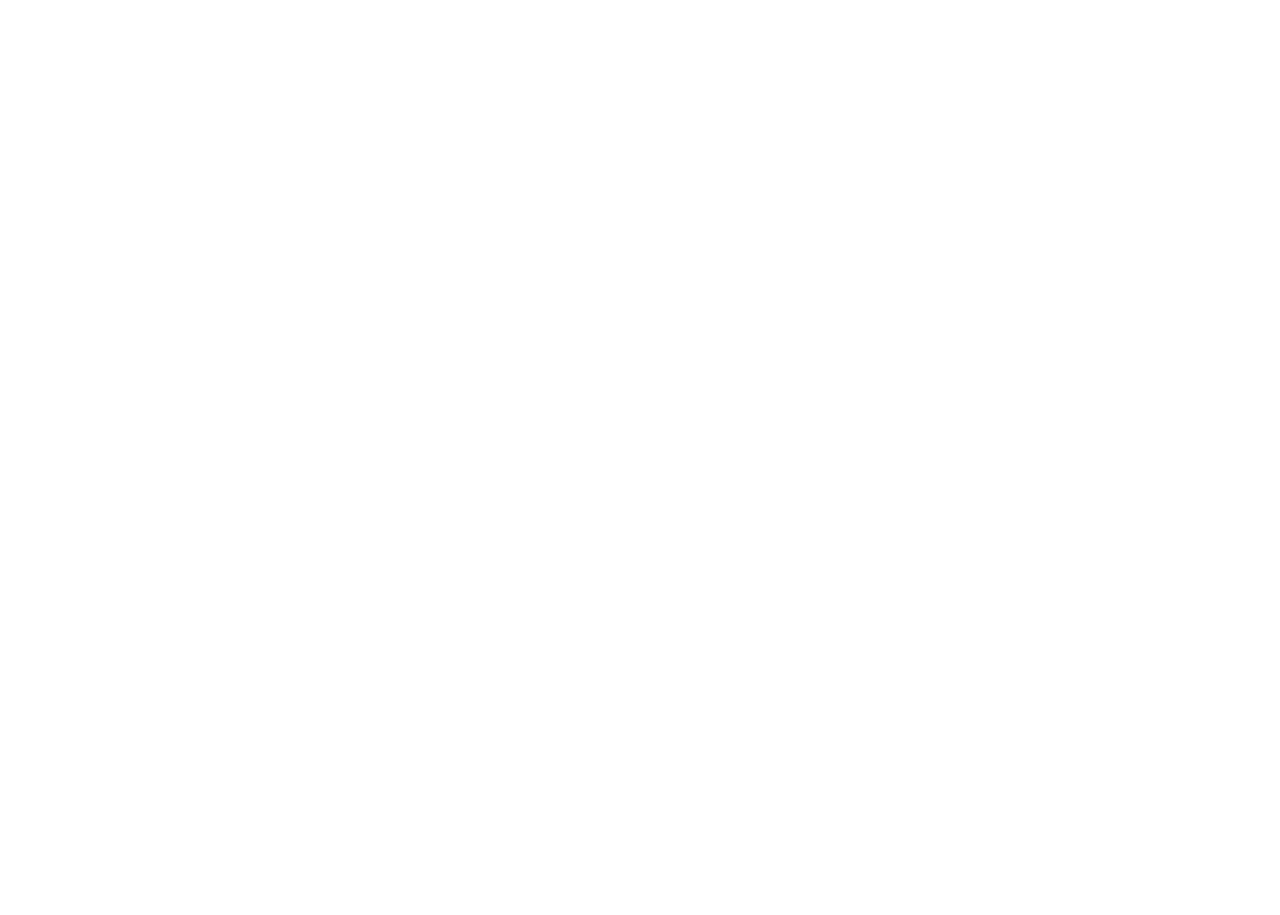
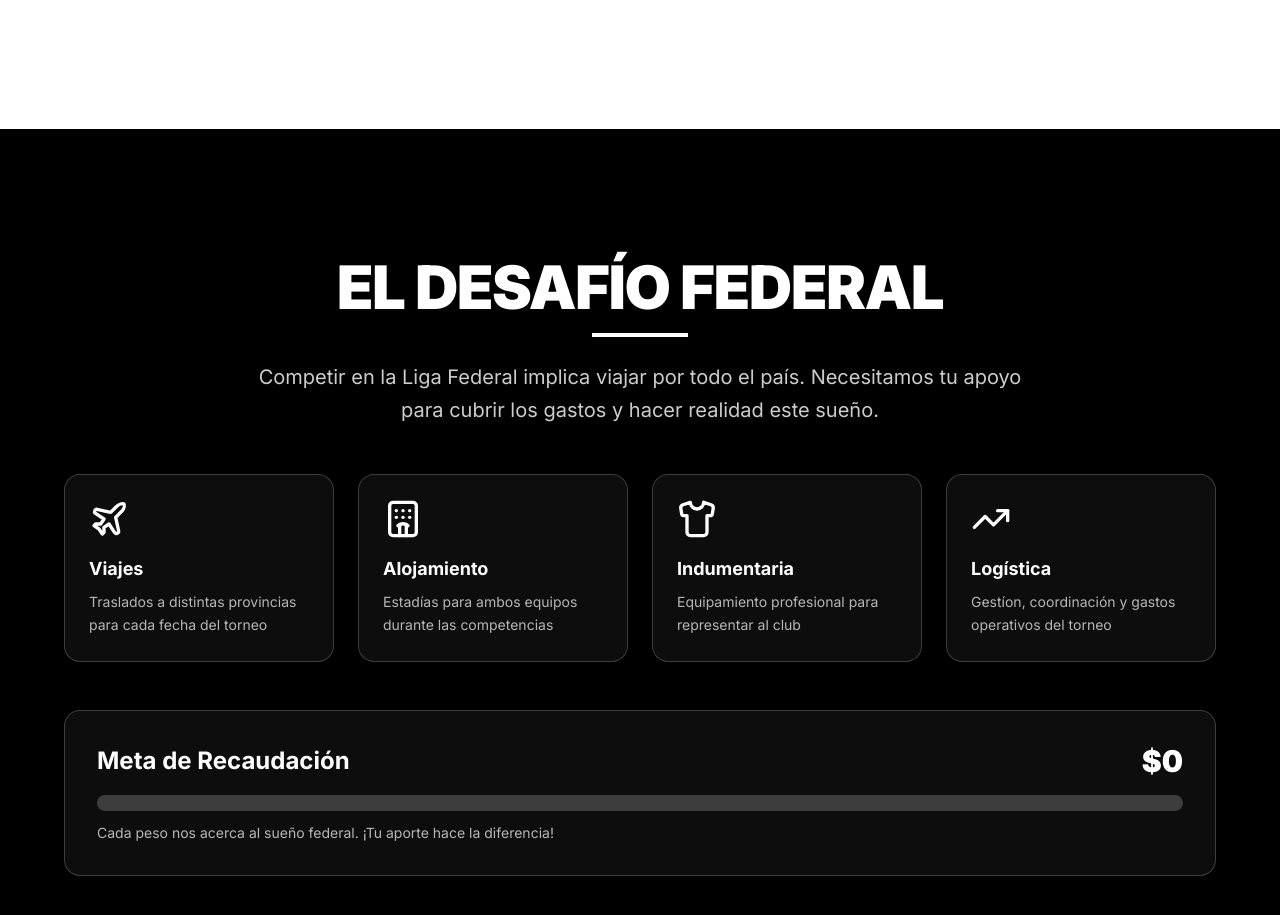
Before and after one commit to SantiagoMangas/LiniersFederal, a Next.js app: page / in a window 1280 px wide. Shown: the part 1269-2184 px from the top of the page. Before the commit the page ends 1398 px from the top, so only its background shows below. Built offline with nearby package versions, Linux system fonts and the light colour scheme.

Commit message:
dasafio section #1

```diff
--- a/src/app/page.tsx
+++ b/src/app/page.tsx
@@ -1,11 +1,13 @@
 import { Hero } from "../components/hero"
 import { About } from "../components/about"
+import { Desafio } from "../components/desafio";
 
 export default function Home() {
   return (
     <>
      <Hero />
      <About />
+     <Desafio />
     </>
   );
 }
--- /dev/null
+++ b/src/components/card.tsx
@@ -0,0 +1,17 @@
+import { Plane, LucideIcon } from "lucide-react"
+
+export function Card({ icon: Icon, title, description }: {
+  icon: LucideIcon
+  title: string
+  description: string
+}) {
+  return (
+    <div className="rounded-2xl border border-white/20 bg-white/5 p-6 backdrop-blur-sm transition-all hover:bg-white/10">
+      <Icon className="mb-4 h-10 w-10 text-white" />
+      <h3 className="mb-2 text-lg font-bold text-white">{title}</h3>
+      <p className="text-sm leading-relaxed text-white/70">
+        {description}
+      </p>
+    </div>
+  )
+}
--- /dev/null
+++ b/src/components/desafio.tsx
@@ -0,0 +1,53 @@
+import { Plane, Hotel, Shirt, TrendingUp } from "lucide-react"
+import {Card} from "../components/card"
+
+export function Desafio() {
+  return (
+    <section className="bg-black py-20 px-4 text-white md:py-32">
+      <div className="mx-auto max-w-6xl">
+        <div className="mb-12 text-center">
+          <h2 className="mb-4 text-balance font-sans text-4xl font-black uppercase tracking-tight md:text-5xl lg:text-6xl">
+            El Desafío Federal
+          </h2>
+          <div className="mx-auto h-1 w-24 bg-white" />
+          <p className="mx-auto mt-6 max-w-3xl text-pretty text-lg leading-relaxed text-white/80 md:text-xl">
+            Competir en la Liga Federal implica viajar por todo el país. Necesitamos tu apoyo para cubrir los gastos y
+            hacer realidad este sueño.
+          </p>
+        </div>
+        <div className="mb-12 grid gap-6 md:grid-cols-2 lg:grid-cols-4">
+            <Card
+            icon={Plane}
+            title="Viajes"
+            description="Traslados a distintas provincias para cada fecha del torneo"
+            />
+            <Card
+            icon={Hotel}
+            title="Alojamiento"
+            description="Estadías para ambos equipos durante las competencias"
+            />
+            <Card
+            icon={Shirt}
+            title="Indumentaria"
+            description="Equipamiento profesional para representar al club"
+            />
+            <Card
+            icon={TrendingUp}
+            title="Logística"
+            description="Gestíon, coordinación y gastos operativos del torneo"
+            />
+        </div>
+        <div className="rounded-2xl border border-white/20 bg-white/5 p-8 backdrop-blur-sm transition-all hover:bg-white/10">
+            <div className="mb-4 flex items-center justify-between">
+            <h3 className="text-2xl font-bold text-white">Meta de Recaudación</h3>
+            <p className="text-3xl font-black text-white">$0</p>
+          </div>
+          <div className="mb-3 h-4 w-full overflow-hidden rounded-full bg-white/20">
+            <div className="h-full w-0 bg-white transition-all duration-500" />
+          </div>
+          <p className="text-sm text-white/70">Cada peso nos acerca al sueño federal. ¡Tu aporte hace la diferencia!</p>
+        </div>
+      </div>
+    </section>
+    )
+}
```
